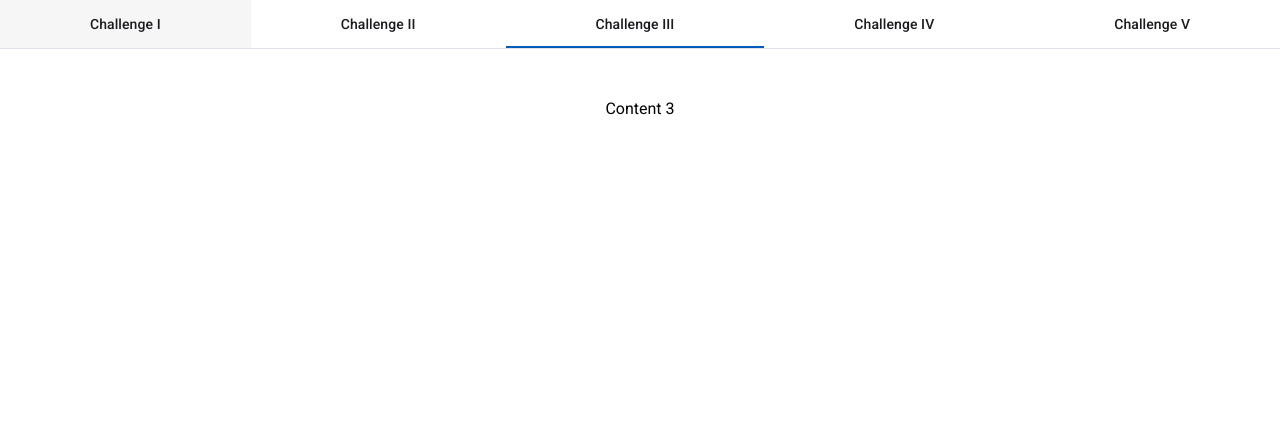
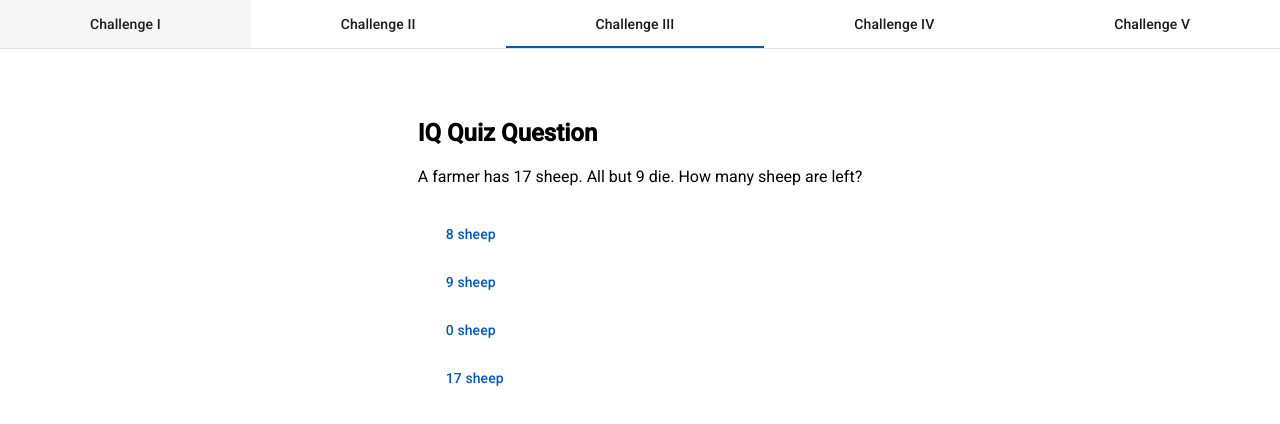
Before and after one commit to MohamedBouattour/Angular-Technical-Challenge, an Angular app: page / in a window 1280 px wide. Both pictures are taken after a click on the tab "Challenge III". Shown: the top 424 px of the page. Built offline with nearby package versions, Linux system fonts and the light colour scheme.

Commit message:
add iq quizzes

```diff
--- a/src/main/main.component.html
+++ b/src/main/main.component.html
@@ -1,7 +1,7 @@
 <mat-tab-group>
   <mat-tab label="Challenge I"> <app-one></app-one> </mat-tab>
   <mat-tab label="Challenge II"> <app-tow></app-tow></mat-tab>
-  <mat-tab label="Challenge III"> Content 3 </mat-tab>
-  <mat-tab label="Challenge IV"> Content 3 </mat-tab>
-  <mat-tab label="Challenge V"> Content 3 </mat-tab>
+  <mat-tab label="Challenge III"> <app-three></app-three> </mat-tab>
+  <mat-tab label="Challenge IV"> <app-four></app-four> </mat-tab>
+  <mat-tab label="Challenge V"> <app-five></app-five></mat-tab>
 </mat-tab-group>
--- /dev/null
+++ b/src/main/quizzes/five.component.ts
@@ -0,0 +1,25 @@
+import { ChangeDetectionStrategy, Component } from "@angular/core";
+import { QuizComponent, QuizOption } from "../../shared/quizz.component";
+
+@Component({
+  selector: "app-five",
+  template: `
+    <app-quiz
+      question="What number comes next in this sequence: 2, 6, 12, 20, 30, ?"
+      [options]="options"
+      correctAnswer="42"
+    >
+    </app-quiz>
+  `,
+  standalone: true,
+  imports: [QuizComponent],
+  changeDetection: ChangeDetectionStrategy.OnPush,
+})
+export class FiveComponent {
+  options: QuizOption[] = [
+    { value: "42", label: "42", correct: true },
+    { value: "40", label: "40" },
+    { value: "36", label: "36" },
+    { value: "44", label: "44" },
+  ];
+}
--- /dev/null
+++ b/src/main/quizzes/four.component.ts
@@ -0,0 +1,23 @@
+import { ChangeDetectionStrategy, Component } from "@angular/core";
+import { QuizComponent, QuizOption } from "../../shared/quizz.component";
+
+@Component({
+  selector: "app-four",
+  template: `
+    <app-quiz
+      question="If you multiply me by any number, the answer will always remain the same. What number am I?"
+      [options]="options"
+    ></app-quiz>
+  `,
+  standalone: true,
+  imports: [QuizComponent],
+  changeDetection: ChangeDetectionStrategy.OnPush,
+})
+export class FourComponent {
+  options: QuizOption[] = [
+    { value: "1", label: "1" },
+    { value: "0", label: "0", correct: true },
+    { value: "2", label: "2" },
+    { value: "-1", label: "-1" },
+  ];
+}
--- /dev/null
+++ b/src/main/quizzes/three.component.ts
@@ -0,0 +1,25 @@
+import { ChangeDetectionStrategy, Component } from "@angular/core";
+
+import { QuizComponent, QuizOption } from "../../shared/quizz.component";
+
+@Component({
+  selector: "app-three",
+  template: `
+    <app-quiz
+      question="A farmer has 17 sheep. All but 9 die. How many sheep are left?"
+      [options]="options"
+    ></app-quiz>
+  `,
+  standalone: true,
+
+  imports: [QuizComponent],
+  changeDetection: ChangeDetectionStrategy.OnPush,
+})
+export class ThreeComponent {
+  options: QuizOption[] = [
+    { value: "8", label: "8 sheep" },
+    { value: "9", label: "9 sheep", correct: true },
+    { value: "0", label: "0 sheep" },
+    { value: "17", label: "17 sheep" },
+  ];
+}
--- /dev/null
+++ b/src/shared/quizz.component.ts
@@ -0,0 +1,60 @@
+import { CommonModule } from "@angular/common";
+import { ChangeDetectionStrategy, Component, Input } from "@angular/core";
+import { MatButtonModule } from "@angular/material/button";
+import { MatListModule } from "@angular/material/list";
+
+export interface QuizOption {
+  value: string;
+  label: string;
+  correct?: boolean;
+}
+
+@Component({
+  selector: "app-quiz",
+  template: `
+    <div class="question">
+      <h2>{{ title }}</h2>
+      <p>{{ question }}</p>
+
+      <mat-list role="list">
+        <mat-list-item role="listitem" *ngFor="let option of options">
+          <button mat-button (click)="checkAnswer(option)">
+            {{ option.label }}
+          </button>
+        </mat-list-item>
+      </mat-list>
+
+      <p *ngIf="answered">{{ message }}</p>
+      <button mat-button *ngIf="answered" (click)="resetQuiz()">
+        Try Again
+      </button>
+    </div>
+  `,
+  standalone: true,
+  imports: [CommonModule, MatButtonModule, MatListModule],
+  changeDetection: ChangeDetectionStrategy.OnPush,
+})
+export class QuizComponent {
+  title = "IQ Quiz Question";
+  @Input() question = "";
+  @Input() options: QuizOption[] = [];
+  correctMessage = "Correct!";
+  incorrectMessage = "Incorrect";
+
+  answered = false;
+  message = "";
+
+  checkAnswer(answer: QuizOption) {
+    this.answered = true;
+    if (answer.correct) {
+      this.message = this.correctMessage;
+    } else {
+      this.message = this.incorrectMessage;
+    }
+  }
+
+  resetQuiz() {
+    this.answered = false;
+    this.message = "";
+  }
+}
```
Also changed, not shown: src/main/main.component.ts (+12 -1 lines).
